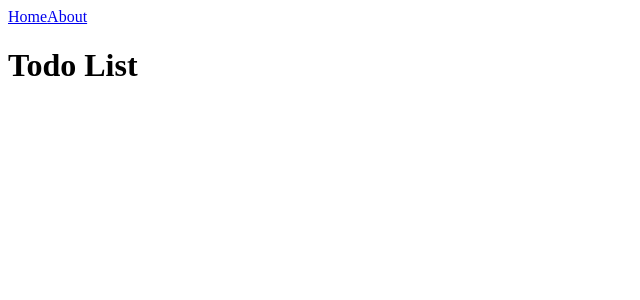
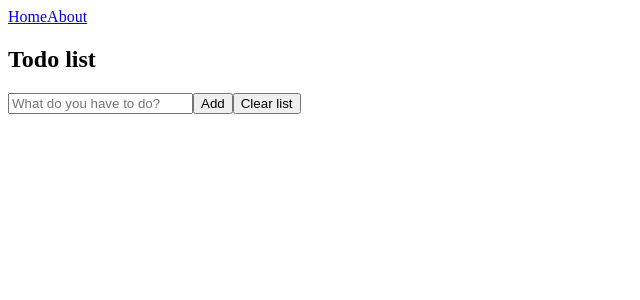
Before and after one commit to SqrtLewy/todo-list-vue.js, a Vue app: page / in a window 1280 px wide. Shown: the top 300 px of the page, without its empty margins (0-640 px from the left). Built offline with nearby package versions, Linux system fonts and the light colour scheme.

Commit message:
add basic app form

```diff
--- a/src/views/Home.vue
+++ b/src/views/Home.vue
@@ -1,11 +1,24 @@
 <template>
-<div class="home">
-<h1>Todo List</h1>
+<div class="container">
+<div class="app">
+<h2>Todo list</h2>
+<input v-model="Todo" placeholder="What do you have to do?" />
+<button>Add</button>
+<button>Clear list</button>
+<ul>
+<li v-for="todo in todos" v-bind:key="todo.id">{{ todo }}
+<label>
+<input type="checkbox" v-model="todo.complete">
+<span>&nbsp;</span>
+</label>
+<del v-if="todo.complete">{{ todo.text }}</del>
+<span v-else>{{ todo.text }}</span>
+</li>
+</ul>
+</div>
 </div>
 </template>
-
 <script>
-export default {
-  name: 'Home',
-};
 </script>
+<style lang="scss" scoped>
+</style>
```
Also changed, not shown: .eslintrc.js, src/assets/logo.png (deleted).
